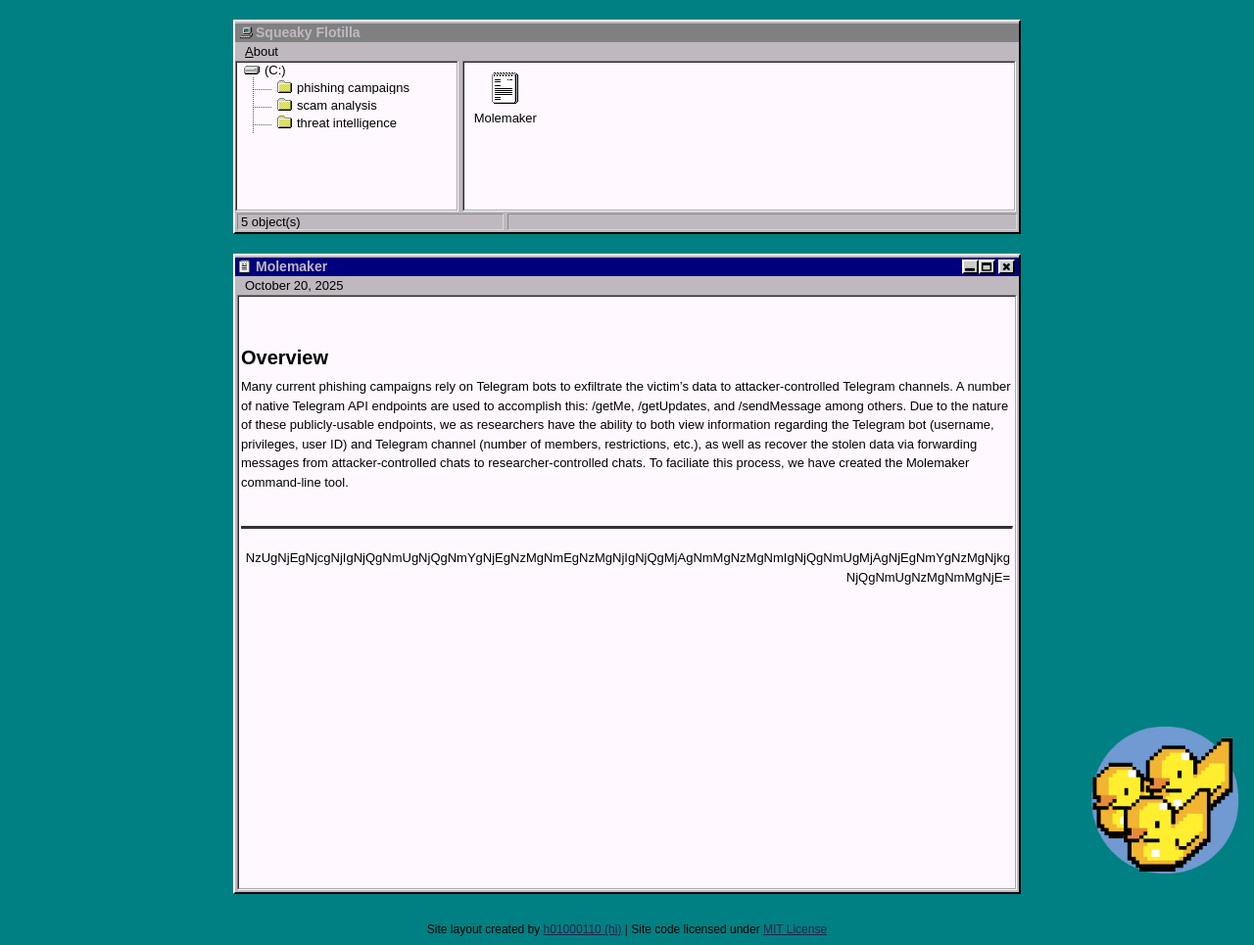
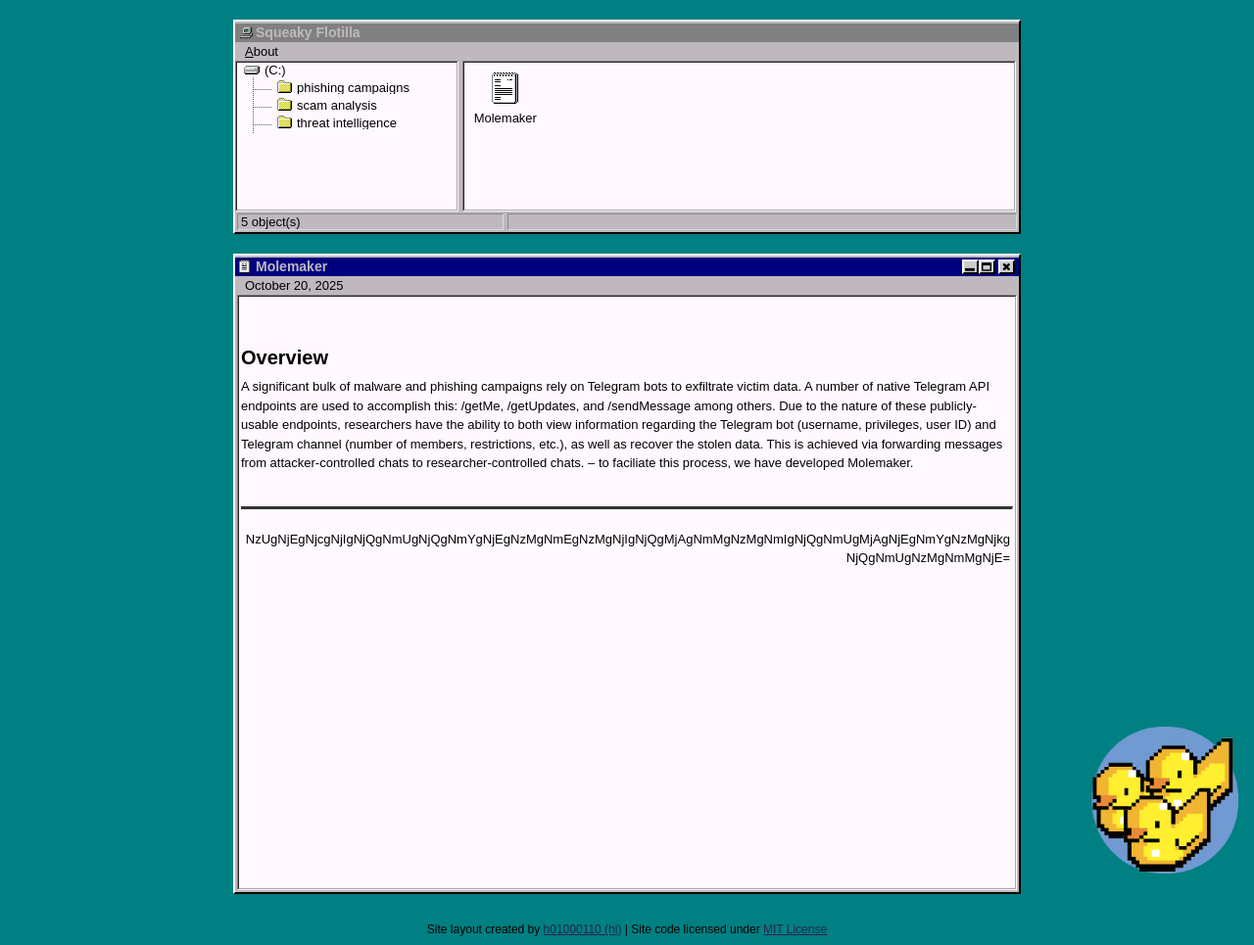
Before and after one commit to scattered-gonk/scattered-gonk.github.io, a Jekyll site: the page built from _posts/2025-20-10-Molemaker.md, in a window 1280 px wide. Shown: the whole page at 98% size. Built offline with Jekyll 4.4.1, drawn with Linux system fonts in a browser that asks for light colours.

Commit message:
Updated Molemaker post

```diff
--- a/_posts/2025-20-10-Molemaker.md
+++ b/_posts/2025-20-10-Molemaker.md
@@ -6,7 +6,5 @@
 author: "GlowDuck"
 tags: threat-intelligence
 ---
-
 <h1> Overview </h1>
-
-Many current phishing campaigns rely on Telegram bots to exfiltrate the victim's data to attacker-controlled Telegram channels. A number of native Telegram API endpoints are used to accomplish this: /getMe, /getUpdates, and /sendMessage among others. Due to the nature of these publicly-usable endpoints, we as researchers have the ability to both view information regarding the Telegram bot (username, privileges, user ID) and Telegram channel (number of members, restrictions, etc.), as well as recover the stolen data via forwarding messages from attacker-controlled chats to researcher-controlled chats. To faciliate this process, we have created the Molemaker command-line tool.
+A significant bulk of malware and phishing campaigns rely on Telegram bots to exfiltrate victim data. A number of native Telegram API endpoints are used to accomplish this: /getMe, /getUpdates, and /sendMessage among others. Due to the nature of these publicly-usable endpoints, researchers have the ability to both view information regarding the Telegram bot (username, privileges, user ID) and Telegram channel (number of members, restrictions, etc.), as well as recover the stolen data. This is achieved via forwarding messages from attacker-controlled chats to researcher-controlled chats. -- to faciliate this process, we have developed Molemaker.
```
